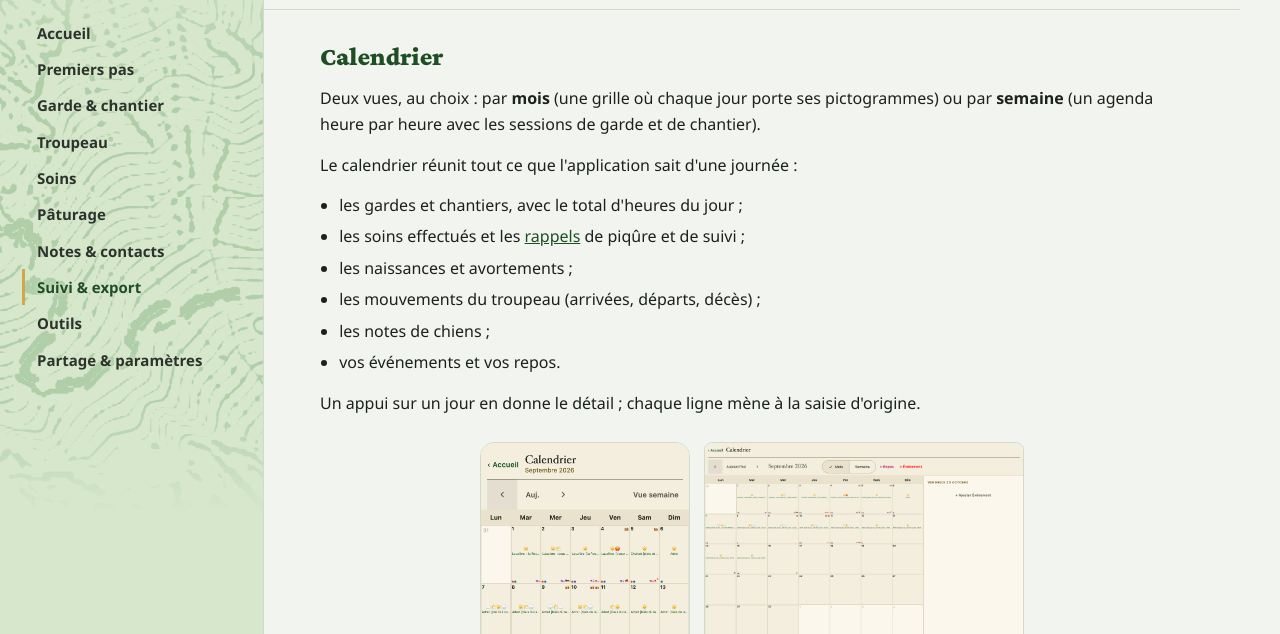
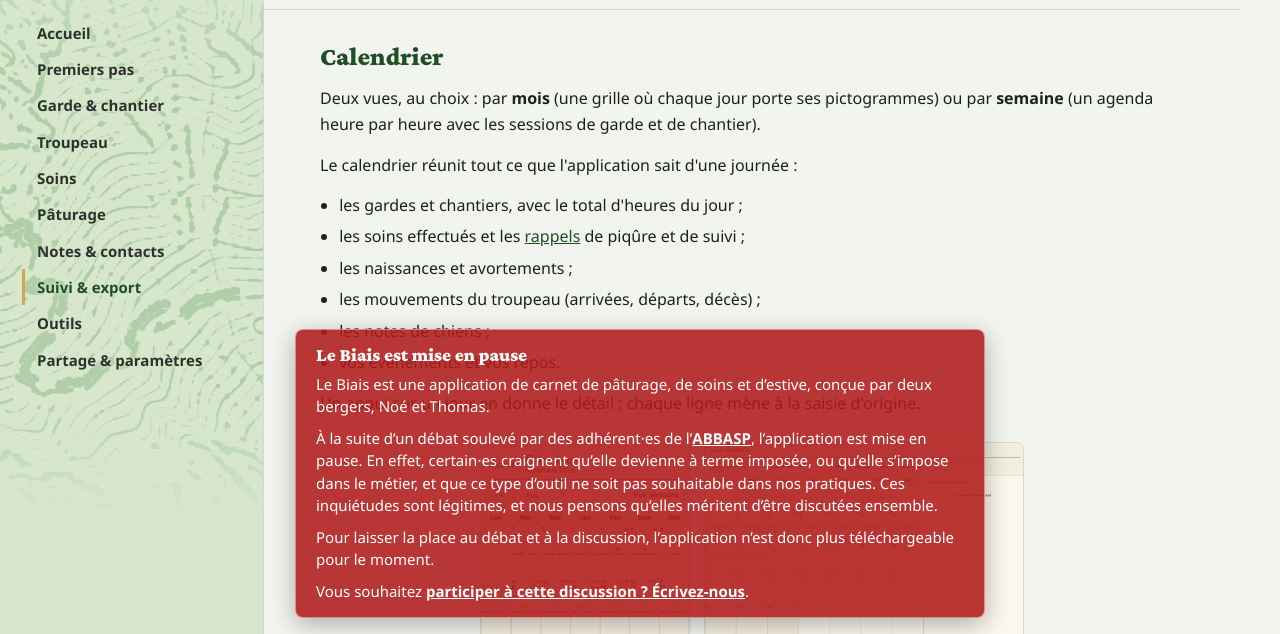
Before and after one commit to pach/leBiais_public, a plain HTML site: page suivi.html in a window 1280 px wide. Shown: the part 166-800 px from the top of the page. Drawn offline with Linux system fonts and the light colour scheme.

Commit message:
DOCS : encart de pause en filigrane sur toutes les pages, téléchargement renvoyé vers une page d'erreur
Co-Authored-By: Claude Sonnet 5.5 <noreply@anthropic.com>

```diff
--- a/doc.js
+++ b/doc.js
@@ -21,3 +21,26 @@
     window.addEventListener("load", mesurer);
     window.addEventListener("resize", mesurer);
 })();
+
+// Le Biais est en pause : un encart rouge translucide reste au premier plan, sur toutes les pages.
+// Gardé : le faux navigateur des tests n'a pas de createElement.
+(function () {
+    function poser() {
+        if (!document.createElement || !document.body || document.querySelector(".pause-filigrane")) return;
+        var encart = document.createElement("aside");
+        encart.className = "pause-filigrane";
+        encart.setAttribute("role", "note");
+        encart.innerHTML =
+            "<h2>Le Biais est mise en pause</h2>" +
+            "<p>Le Biais est une application de carnet de pâturage, de soins et d’estive, conçue par deux bergers, Noé et Thomas.</p>" +
+            "<p>À la suite d’un débat soulevé par des adhérent·es de l’<a href=\"https://abbasp.fr/\">ABBASP</a>, l’application est mise en pause. " +
+            "En effet, certain·es craignent qu’elle devienne à terme imposée, ou qu’elle s’impose dans le métier, " +
+            "et que ce type d’outil ne soit pas souhaitable dans nos pratiques. " +
+            "Ces inquiétudes sont légitimes, et nous pensons qu’elles méritent d’être discutées ensemble.</p>" +
+            "<p>Pour laisser la place au débat et à la discussion, l’application n’est donc plus téléchargeable pour le moment.</p>" +
+            "<p>Vous souhaitez <a href=\"mailto:abbasp.asso@gmail.com?subject=%5BLe%20Biais%5D\">participer à cette discussion ? Écrivez-nous</a>.</p>";
+        document.body.appendChild(encart);
+    }
+    if (document.readyState === "loading" || !document.readyState) document.addEventListener("DOMContentLoaded", poser);
+    else poser();
+})();
--- a/style.css
+++ b/style.css
@@ -553,3 +553,39 @@ footer p { margin-top: 0.2em; }
         border-top: 0;
     }
 }
+
+/* Le Biais est en pause : encart rouge translucide, au premier plan sur toutes les pages. */
+.pause-filigrane {
+    position: fixed;
+    left: 50%;
+    bottom: 16px;
+    transform: translateX(-50%);
+    z-index: 1000;
+    width: min(46em, calc(100% - 24px));
+    max-height: calc(100vh - 32px);
+    overflow-y: auto;
+    padding: 14px 20px 6px;
+    color: #fff;
+    background: rgba(176, 28, 28, 0.88);
+    border: 1px solid rgba(255, 255, 255, 0.45);
+    border-radius: 8px;
+    box-shadow: 0 6px 24px rgba(0, 0, 0, 0.3);
+    font-size: 15px;
+    line-height: 1.5;
+}
+.pause-filigrane h2 { margin: 0 0 6px; padding: 0; border: 0; color: #fff; font-size: 1.25em; }
+.pause-filigrane p { margin: 0 0 9px; }
+.pause-filigrane a { color: #fff; font-weight: 600; }
+/* Sur la page d'erreur, le même texte est déjà dans la page. */
+.page-pause .pause-filigrane { display: none; }
+
+.erreur-pause {
+    max-width: 40em;
+    margin: 12vh auto;
+    padding: 24px 28px 12px;
+    color: #fff;
+    background: rgb(176, 28, 28);
+    border-radius: 8px;
+}
+.erreur-pause h1 { margin-top: 0; color: #fff; }
+.erreur-pause a { color: #fff; font-weight: 600; }
```
Also changed, not shown: index.html (+1 -1 lines), indisponible.html (added, +22 -0 lines).
